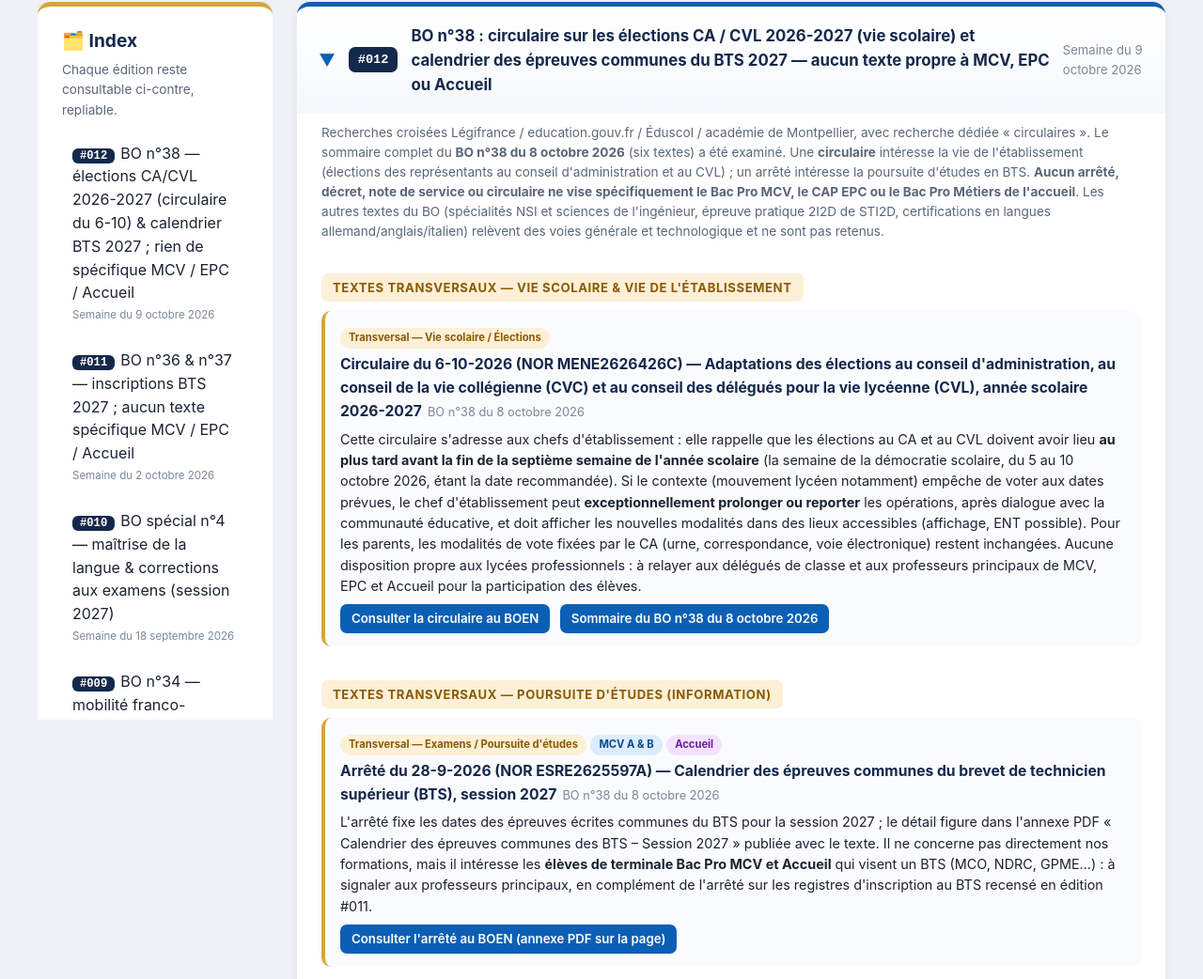
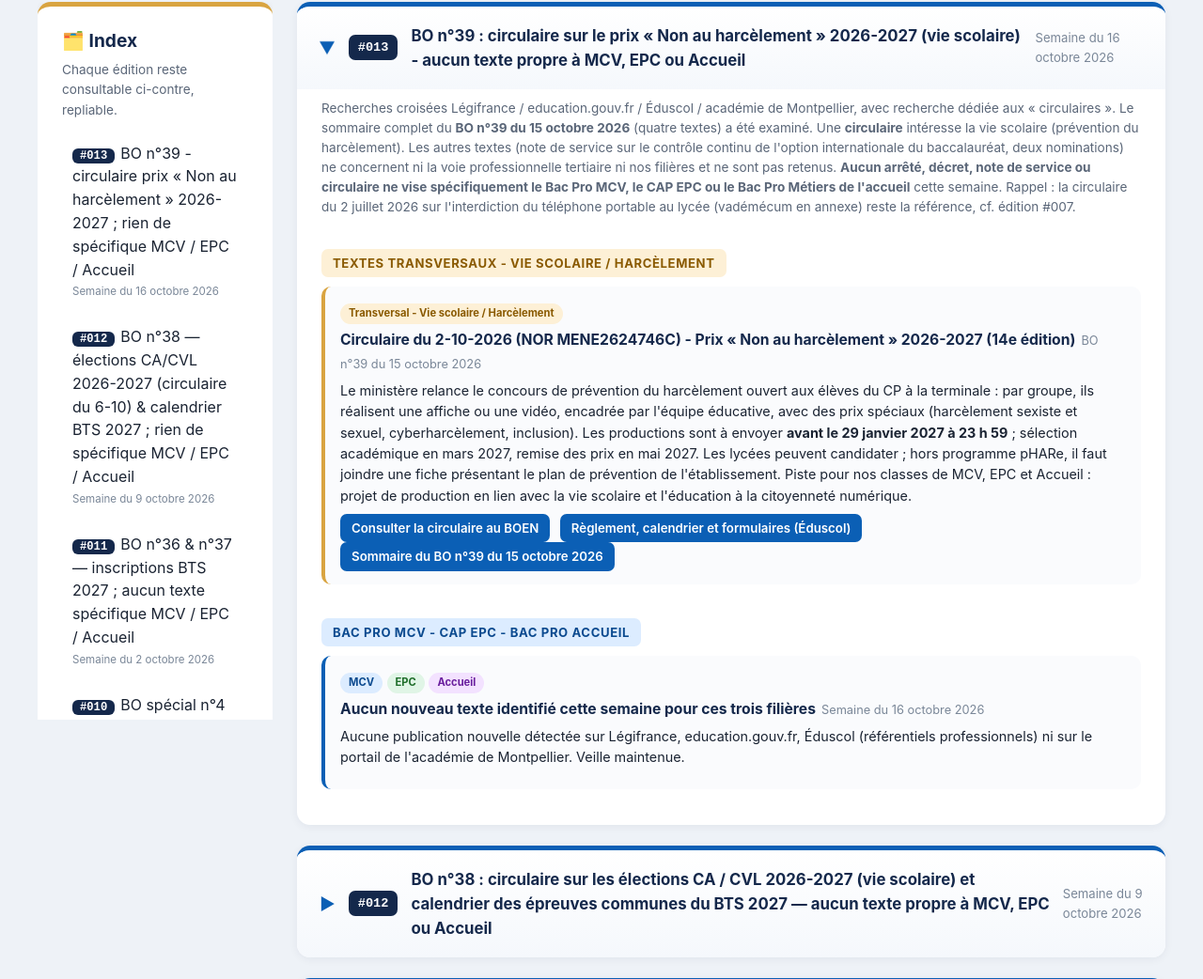
Before and after one commit to alaryk34/veille-mermoz, a plain HTML site: page index.html in a window 1280 px wide. Shown: the part 356-1398 px from the top of the page at 94% size. Drawn offline with Linux system fonts and the light colour scheme.

Commit message:
Mise a jour veille - 2026-10-18 10:53

```diff
--- a/index.html
+++ b/index.html
@@ -216,7 +216,7 @@
     </div>
   </div>
   <div class="meta-bar">
-    <span id="lastUpdate">Édition en cours : #012 — semaine du 9 octobre 2026</span>
+    <span id="lastUpdate">&Eacute;dition en cours : #013 - semaine du 16 octobre 2026</span>
     <span>🔄 Mise à jour automatique chaque vendredi</span>
     <span>📚 Légifrance · education.gouv.fr · BOEN · Éduscol · Académie de Montpellier</span>
   </div>
@@ -242,6 +242,10 @@
       <h2>🗂️ Index</h2>
       <p class="lead">Chaque édition reste consultable ci-contre, repliable.</p>
       <ul class="index-list" id="indexBody">
+        <li><a href="#edition-013">
+          <span class="idx-num">#013</span>BO n&deg;39 - circulaire prix &laquo;&nbsp;Non au harc&egrave;lement&nbsp;&raquo; 2026-2027 ; rien de sp&eacute;cifique MCV / EPC / Accueil
+          <span class="idx-date">Semaine du 16 octobre 2026</span>
+        </a></li>
         <li><a href="#edition-012">
           <span class="idx-num">#012</span>BO n°38 — élections CA/CVL 2026-2027 (circulaire du 6-10) &amp; calendrier BTS 2027 ; rien de spécifique MCV / EPC / Accueil
           <span class="idx-date">Semaine du 9 octobre 2026</span>
@@ -301,7 +305,39 @@
   <div class="content">
 
   <!-- ===== ÉDITION 012 (REPLIABLE) ===== -->
-  <details class="edition" id="edition-012" open>
+  <!-- ===== EDITION 013 ===== -->
+  <details class="edition" id="edition-013" open>
+    <summary>
+      <span class="chev">&#9654;</span>
+      <span class="ed-num">#013</span>
+      <span class="ed-title">BO n&deg;39 : circulaire sur le prix &laquo;&nbsp;Non au harc&egrave;lement&nbsp;&raquo; 2026-2027 (vie scolaire) - aucun texte propre &agrave; MCV, EPC ou Accueil</span>
+      <span class="ed-date">Semaine du 16 octobre 2026</span>
+    </summary>
+    <div class="edition-body">
+
+      <p class="lead">Recherches crois&eacute;es L&eacute;gifrance / education.gouv.fr / &Eacute;duscol / acad&eacute;mie de Montpellier, avec recherche d&eacute;di&eacute;e aux &laquo;&nbsp;circulaires&nbsp;&raquo;. Le sommaire complet du <strong>BO n&deg;39 du 15 octobre 2026</strong> (quatre textes) a &eacute;t&eacute; examin&eacute;. Une <strong>circulaire</strong> int&eacute;resse la vie scolaire (pr&eacute;vention du harc&egrave;lement). Les autres textes (note de service sur le contr&ocirc;le continu de l'option internationale du baccalaur&eacute;at, deux nominations) ne concernent ni la voie professionnelle tertiaire ni nos fili&egrave;res et ne sont pas retenus. <strong>Aucun arr&ecirc;t&eacute;, d&eacute;cret, note de service ou circulaire ne vise sp&eacute;cifiquement le Bac Pro MCV, le CAP EPC ou le Bac Pro M&eacute;tiers de l'accueil</strong> cette semaine. Rappel : la circulaire du 2 juillet 2026 sur l'interdiction du t&eacute;l&eacute;phone portable au lyc&eacute;e (vad&eacute;m&eacute;cum en annexe) reste la r&eacute;f&eacute;rence, cf. &eacute;dition #007.</p>
+
+      <h3 class="groupe g-tr">Textes transversaux - Vie scolaire / Harc&egrave;lement</h3>
+      <div class="texte t-tr">
+        <span class="badge b-tr">Transversal - Vie scolaire / Harc&egrave;lement</span><br>
+        <span class="ref">Circulaire du 2-10-2026 (NOR MENE2624746C) - Prix &laquo;&nbsp;Non au harc&egrave;lement&nbsp;&raquo; 2026-2027 (14e &eacute;dition)</span><span class="date">BO n&deg;39 du 15 octobre 2026</span>
+        <p class="resume">Le minist&egrave;re relance le concours de pr&eacute;vention du harc&egrave;lement ouvert aux &eacute;l&egrave;ves du CP &agrave; la terminale : par groupe, ils r&eacute;alisent une affiche ou une vid&eacute;o, encadr&eacute;e par l'&eacute;quipe &eacute;ducative, avec des prix sp&eacute;ciaux (harc&egrave;lement sexiste et sexuel, cyberharc&egrave;lement, inclusion). Les productions sont &agrave; envoyer <strong>avant le 29 janvier 2027 &agrave; 23 h 59</strong> ; s&eacute;lection acad&eacute;mique en mars 2027, remise des prix en mai 2027. Les lyc&eacute;es peuvent candidater ; hors programme pHARe, il faut joindre une fiche pr&eacute;sentant le plan de pr&eacute;vention de l'&eacute;tablissement. Piste pour nos classes de MCV, EPC et Accueil : projet de production en lien avec la vie scolaire et l'&eacute;ducation &agrave; la citoyennet&eacute; num&eacute;rique.</p>
+        <a class="lien" href="https://www.education.gouv.fr/bo/2026/Hebdo39/MENE2624746C" target="_blank" rel="noopener">Consulter la circulaire au BOEN</a>
+        <a class="lien" href="https://eduscol.education.fr/3544/prix-non-au-harcelement" target="_blank" rel="noopener">R&egrave;glement, calendrier et formulaires (&Eacute;duscol)</a>
+        <a class="lien" href="https://www.education.gouv.fr/bo/2026/Hebdo39" target="_blank" rel="noopener">Sommaire du BO n&deg;39 du 15 octobre 2026</a>
+      </div>
+
+      <h3 class="groupe g-mcv">Bac Pro MCV - CAP EPC - Bac Pro Accueil</h3>
+      <div class="texte t-mcv">
+        <span class="badge b-mcv">MCV</span> <span class="badge b-epc">EPC</span> <span class="badge b-acc">Accueil</span><br>
+        <span class="ref">Aucun nouveau texte identifi&eacute; cette semaine pour ces trois fili&egrave;res</span><span class="date">Semaine du 16 octobre 2026</span>
+        <p class="resume">Aucune publication nouvelle d&eacute;tect&eacute;e sur L&eacute;gifrance, education.gouv.fr, &Eacute;duscol (r&eacute;f&eacute;rentiels professionnels) ni sur le portail de l'acad&eacute;mie de Montpellier. Veille maintenue.</p>
+      </div>
+
+    </div>
+  </details>
+
+  <details class="edition" id="edition-012">
     <summary>
       <span class="chev">▶</span>
       <span class="ed-num">#012</span>
```
